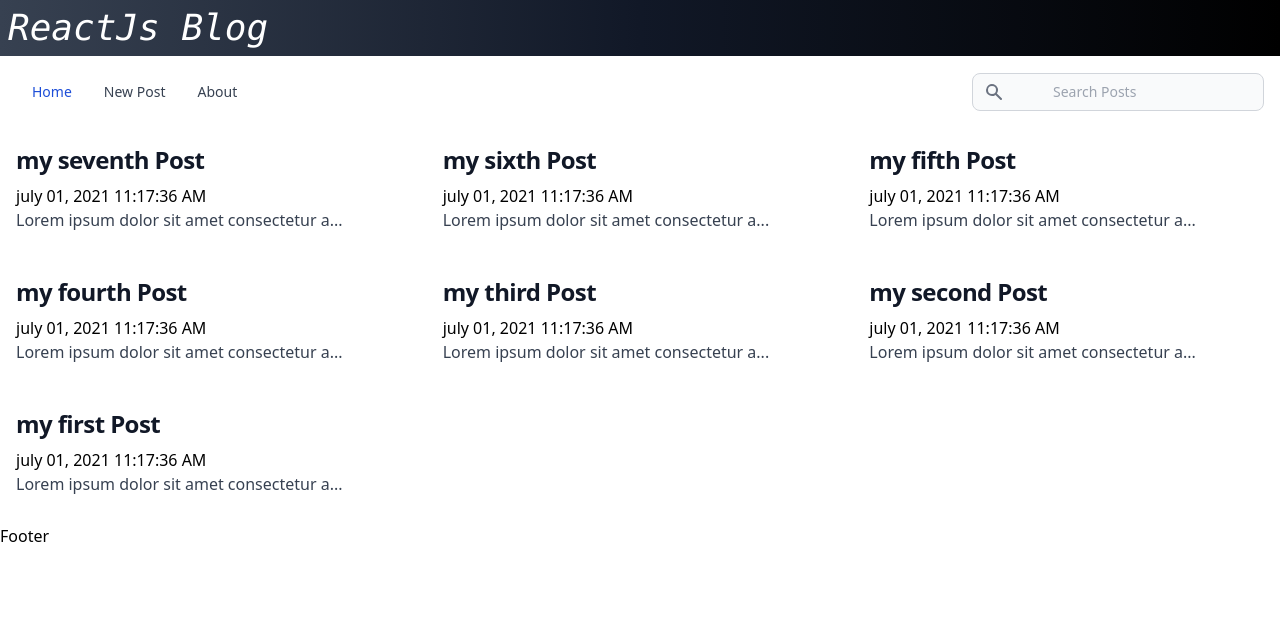
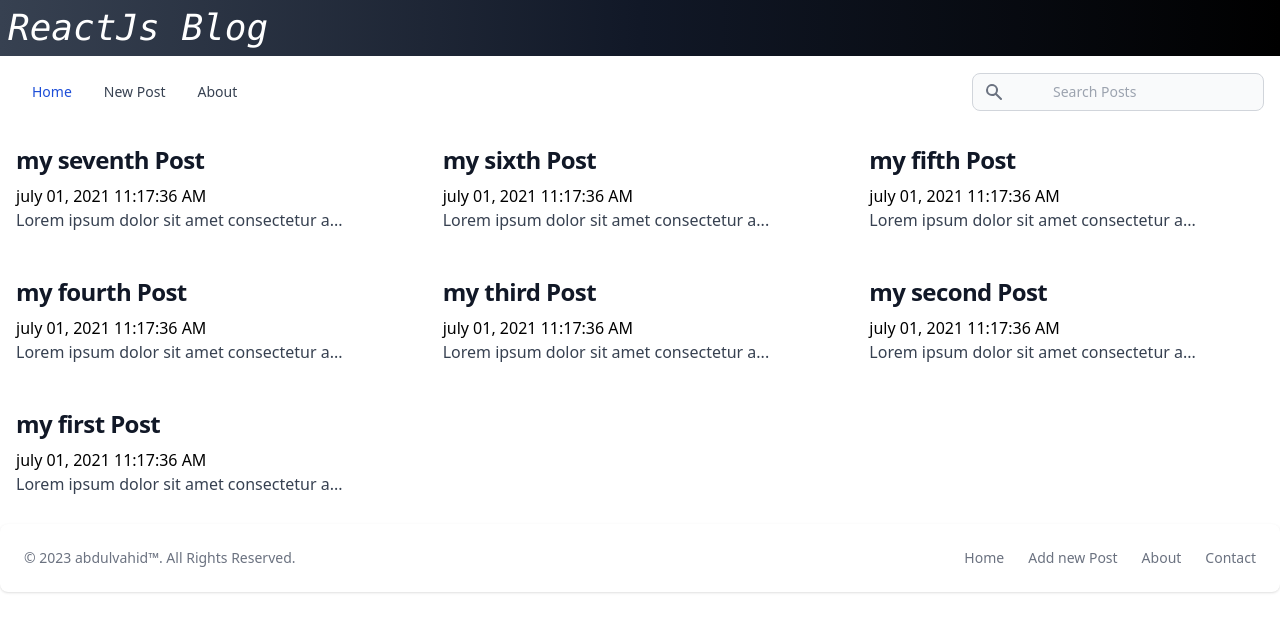
Before and after one commit to abdulvahidkp/reactjs-blog-application, a React (Vite) app: page / in a window 1280 px wide. Shown: the top 632 px of the page. Built offline with nearby package versions, Linux system fonts and the light colour scheme.

Commit message:
footer added

```diff
--- a/src/components/Footer.jsx
+++ b/src/components/Footer.jsx
@@ -1,9 +1,49 @@
-import React from 'react'
+import React from "react";
+import { Link } from "react-router-dom";
 
 function Footer() {
+  const today = new Date();
   return (
-    <div>Footer</div>
-  )
+    <footer class="p-4 bg-white rounded-lg shadow md:flex md:items-center md:justify-between md:p-6 dark:bg-gray-800">
+      <span class="text-sm text-gray-500 sm:text-center dark:text-gray-400">
+        &copy; {today.getFullYear()+` `}
+        <a  class="hover:underline">
+           abdulvahid™
+        </a>
+        . All Rights Reserved.
+      </span>
+      <ul class="flex flex-wrap items-center mt-3 text-sm text-gray-500 dark:text-gray-400 sm:mt-0">
+        <li>
+        <Link to='/'>
+          <a href="#" class="mr-4 hover:underline md:mr-6 ">
+            Home
+          </a>
+          </Link>
+        </li>
+        <li>
+        <Link to='/newPost'>
+          <a href="#" class="mr-4 hover:underline md:mr-6">
+            Add new Post
+          </a>
+          </Link>
+        </li>
+        <li>
+        <Link to='/about'>
+          <a href="#" class="mr-4 hover:underline md:mr-6">
+            About
+          </a>
+          </Link>
+        </li>
+        <li>
+          <Link to='/about'>
+          <a href="#" class="hover:underline">
+            Contact
+          </a>
+          </Link>
+        </li>
+      </ul>
+    </footer>
+  );
 }
 
-export default Footer
+export default Footer;
```
